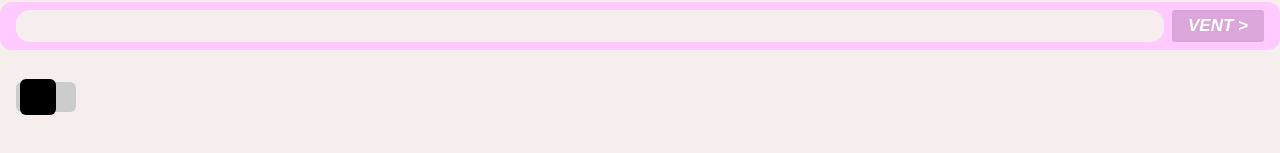
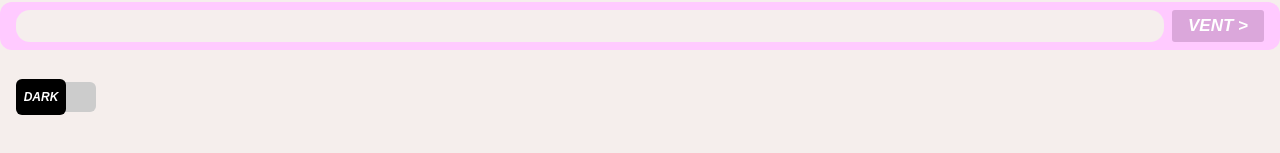
Before and after one commit to paulinejdavis/vent_ai, a Next.js app in the folder vent_ai-app/: page / in a window 1280 px wide. Shown: the part 203-356 px from the top of the page. Built offline with nearby package versions, Linux system fonts and the light colour scheme.

Commit message:
add text in toggle box

```diff
--- a/vent_ai-app/app/components/toggleSlider/toggleSlider.css
+++ b/vent_ai-app/app/components/toggleSlider/toggleSlider.css
@@ -1,7 +1,7 @@
 .switch {
   position: relative;
   display: inline-block;
-  width: 60px;
+  width: 80px;
   height: 30px;
 }
 
@@ -27,14 +27,20 @@
 
 .slider:before {
   position: absolute;
-  content: "";
+  content: "dark";
   height: 36px;
-  width: 36px;
-  left: 4px;
+  width: 50px;
+  left: 0;
   bottom: -3px;
   background-color: black;
   -webkit-transition: 0.4s;
   transition: 0.4s;
+  text-transform: uppercase;
+  color: white;
+  display: flex;
+  justify-content: center;
+  align-items: center;
+  font: bold italic 12px Arial, sans-serif;
 }
 
 input:checked + .slider {
@@ -46,9 +52,9 @@
 }
 
 input:checked + .slider:before {
-  -webkit-transform: translateX(26px);
-  -ms-transform: translateX(26px);
-  transform: translateX(26px);
+  -webkit-transform: translateX(30px);
+  -ms-transform: translateX(30px);
+  transform: translateX(30px);
 }
 
 /* Rounded sliders */
--- a/vent_ai-app/app/page.css
+++ b/vent_ai-app/app/page.css
@@ -15,5 +15,5 @@
 
 .dark-theme {
   background-color: #2f3a3b;
-  height: 100vh;
+  min-height: 100vh;
 }
```
